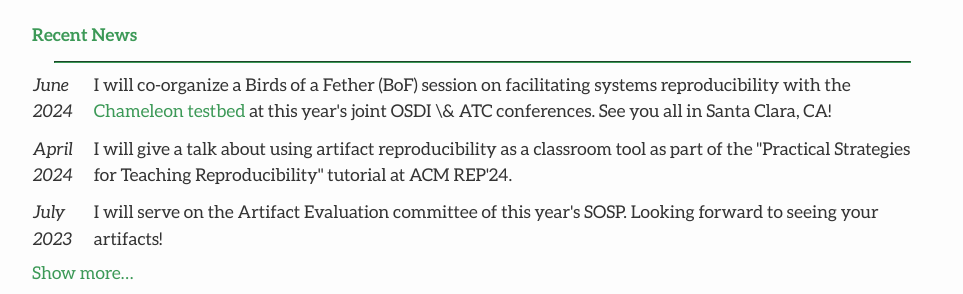
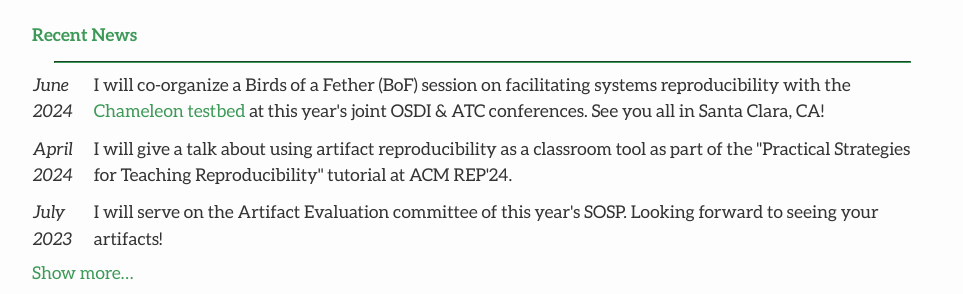
Before and after one commit to bastoica/bastoica.github.io, a Jekyll site: the page built from index.md, in a window 1280 px wide. Shown: the part 640-934 px from the top of the page, without its empty margins (158-1121 px from the left). Built offline with Jekyll 4.4.1, drawn with Linux system fonts in a browser that asks for light colours; nearby versions of some CDN libraries.

Commit message:
Fixing yet another typo

```diff
--- a/index.md
+++ b/index.md
@@ -28,7 +28,7 @@ In another lifetime, I had a grown-up job working as a Software Engineer for Mic
 <table id="newsTable" style="border-collapse: collapse;">
   <tr>
     <td style="padding-bottom: 10px; text-align: left;"><i>June<br>2024</i></td>
-    <td style="padding-bottom: 10px; padding-left: 20px; text-align: left;">I will co-organize a Birds of a Fether (BoF) session on facilitating systems reproducibility with the <a href="https://chameleoncloud.org/blog/2023/03/20/the-practical-reproducibility-opportunity/" target="_blank">Chameleon testbed</a> at this year's joint OSDI \& ATC conferences. See you all in Santa Clara, CA!</td>
+    <td style="padding-bottom: 10px; padding-left: 20px; text-align: left;">I will co-organize a Birds of a Fether (BoF) session on facilitating systems reproducibility with the <a href="https://chameleoncloud.org/blog/2023/03/20/the-practical-reproducibility-opportunity/" target="_blank">Chameleon testbed</a> at this year's joint OSDI & ATC conferences. See you all in Santa Clara, CA!</td>
   </tr>
   <tr>
     <td style="padding-bottom: 10px; text-align: left;"><i>April<br>2024</i></td>
```
